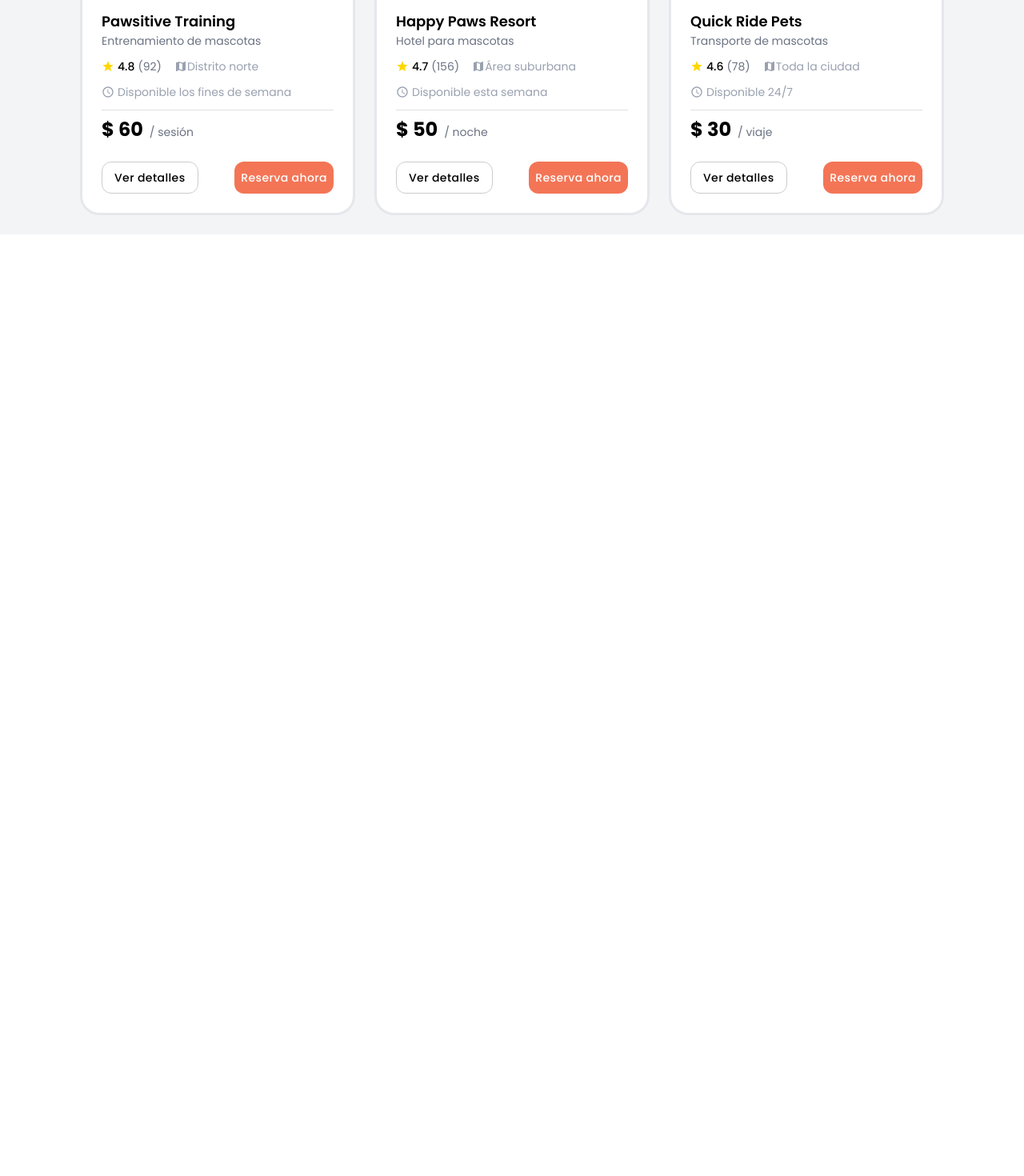
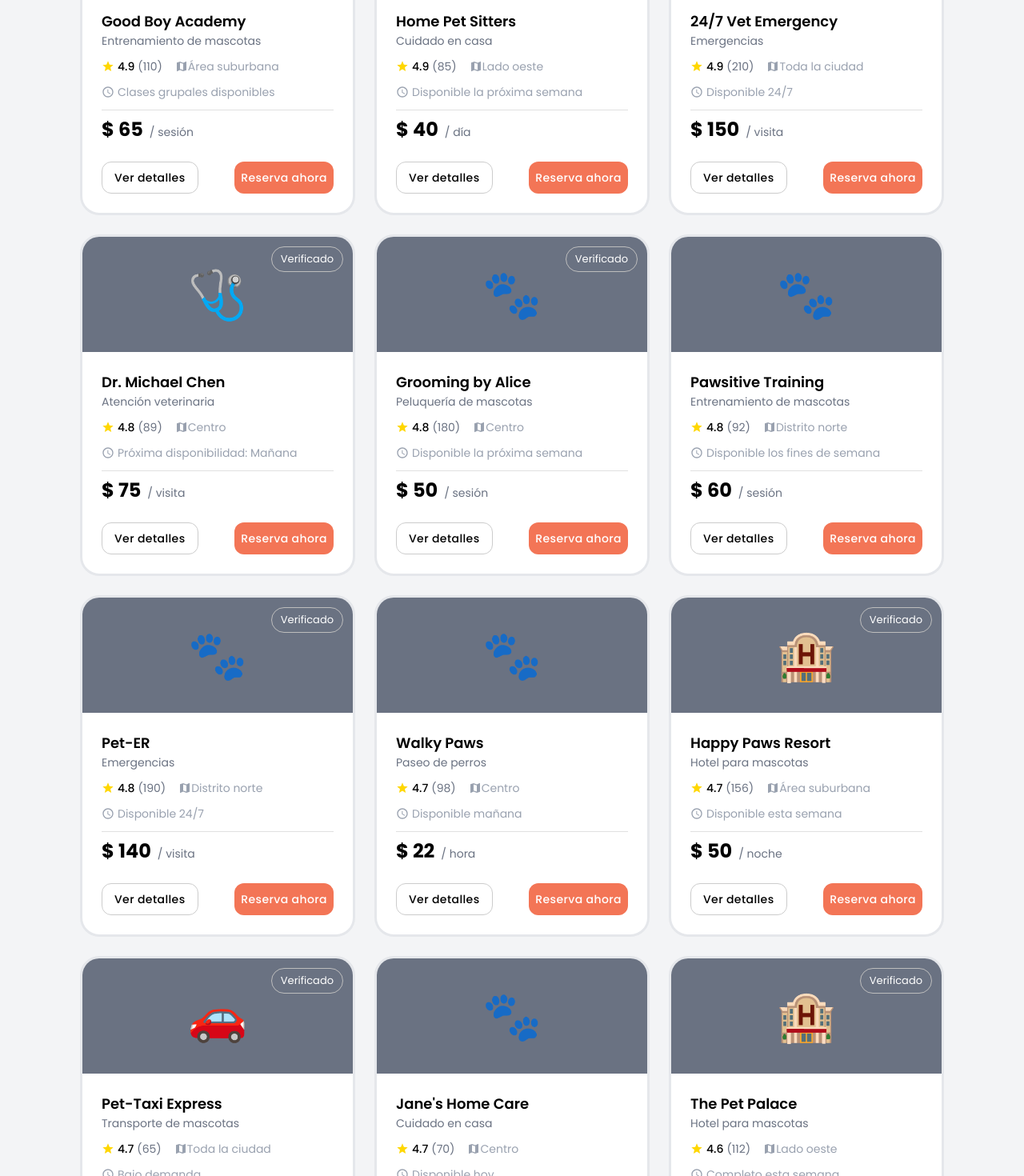
Before and after one commit to ArmandoCanche/Pets-Ride-App, a React (Vite) app in the folder frontend/: page /client/search in a window 1280 px wide. Shown: the part 920-2390 px from the top of the page at 80% size. Before the commit the page ends 1213 px from the top, so only its background shows below. Built offline with nearby package versions, Linux system fonts and the light colour scheme.

Commit message:
Cliente -> Panel && Servicios

```diff
--- a/frontend/src/Components/CategoryCard.jsx
+++ b/frontend/src/Components/CategoryCard.jsx
@@ -3,19 +3,19 @@ import React from 'react'; // <-- 1. NECESITAS IMPORTAR REACT
 
 export default function CategoryCard({category, icon: Icon, colorText, colorBg}){
     return (
-        <div className="flex flex-col items-center h-full border-2 border-gray-200 rounded-lg p-6 gap-4 bg-white col-span-3 lg:col-span-3 xl:col-span-3">
-            <div
-            >
+        <div className="flex flex-col items-center h-full border-3 border-gray-200 rounded-lg p-6 gap-4 bg-white col-span-3 lg:col-span-3 xl:col-span-3  cursor-pointer
+               hover:border-[#005c71]
+               hover:scale-105
+               transition duration-300 ease-in-out">
                 {Icon && (
                 <Icon sx={{
                     background:colorBg,
                     color:colorText,
                     fontSize:'3.5rem',
                     padding:'0.7rem',
-                    borderRadius:'0.8rem'
+                    borderRadius:'0.8rem',
                 }} />
                 )}
-            </div>
             <p className="text-md font-medium text-center">{category}</p>
         </div>
     )
--- a/frontend/src/Pages/Client/DashboardHomeClient.jsx
+++ b/frontend/src/Pages/Client/DashboardHomeClient.jsx
@@ -1,6 +1,5 @@
 import React, { useState } from 'react';
 import { Transition } from '@headlessui/react';
-
 
 // MUI Components
 import { Button, Snackbar, Alert } from '@mui/material';
@@ -100,6 +99,16 @@ const myPets = [
     },
   ]
 
+const categoryToQueryParam = {
+  "Paseo de perro": "paseo",
+  "Veterinaria": "veterinaria",
+  "Transporte": "transporte",
+  "Hoteles": "hoteles",
+  "Peluquería": "peluqueria",
+  "Entrenamiento": "entrenamiento",
+  "Cuidado en casa": "cuidado en casa",
+  "Emergencias": "emergencias",
+};
   const handleViewDetails = (booking) => {
     const detailedBooking = {
       ...booking,
@@ -161,10 +170,18 @@ const myPets = [
             </div>
 
             <div className='w-full h-auto grid grid-cols-12 gap-6'>
-              <CategoryCard category="Paseo" icon={PetsIcon} colorText="#005c71" colorBg="#e3f6f8" />
-              <CategoryCard category="Veterinaria" icon={VaccinesIcon} colorText="#f97316" colorBg="#ffedd5" />
-              <CategoryCard category="Transporte" icon={ElectricMopedIcon} colorText="#005c71" colorBg="#e3f6f8" />
-              <CategoryCard category="Hoteles" icon={ApartmentIcon} colorText="#f97316" colorBg="#ffedd5" />
+              <Link to={`/client/search?type=${categoryToQueryParam["Paseo de perro"]}`} className="col-span-3 lg:col-span-3 xl:col-span-3">
+              <CategoryCard category="Paseo de perro" icon={PetsIcon} colorText="#005c71" colorBg="#e3f6f8" />
+              </Link>
+              <Link to={`/client/search?type=${categoryToQueryParam["Veterinaria"]}`} className="col-span-3 lg:col-span-3 xl:col-span-3">
+                <CategoryCard category="Veterinaria" icon={VaccinesIcon} colorText="#f97316" colorBg="#ffedd5" />
+              </Link>
+              <Link to={`/client/search?type=${categoryToQueryParam["Transporte"]}`} className="col-span-3 lg:col-span-3 xl:col-span-3">
+                <CategoryCard category="Transporte" icon={ElectricMopedIcon} colorText="#005c71" colorBg="#e3f6f8" />
+              </Link>
+              <Link to={`/client/search?type=${categoryToQueryParam["Hoteles"]}`} className="col-span-3 lg:col-span-3 xl:col-span-3">
+                <CategoryCard category="Hoteles" icon={ApartmentIcon} colorText="#f97316" colorBg="#ffedd5" />
+              </Link>
               <Transition
                 show={showServices}
                 as="div"
@@ -177,12 +194,13 @@ const myPets = [
                 leaveFrom="opacity-100 translate-y-0"
                 leaveTo="opacity-0 translate-y-1"
               >
-                <CategoryCard category="Peluquería" icon={ContentCutIcon} colorText="#005c71" colorBg="#e3f6f8" />
+                <CategoryCard category="Peluqueria" icon={ContentCutIcon} colorText="#005c71" colorBg="#e3f6f8" />
               </Transition>
 
               <Transition
                 show={showServices}
-                as="div"
+                as={Link}
+                to={`/client/search?type=${categoryToQueryParam["Entrenamiento"]}`}
                 className="col-span-3 lg:col-span-3 xl:col-span-3"
 
                 enter="transition ease-out duration-300"
@@ -197,7 +215,8 @@ const myPets = [
 
               <Transition
                 show={showServices}
-                as="div"
+                as={Link}
+                to={`/client/search?type=${categoryToQueryParam["Cuidado en casa"]}`}
                 className="col-span-3 lg:col-span-3 xl:col-span-3"
 
                 enter="transition ease-out duration-300"
@@ -212,7 +231,8 @@ const myPets = [
 
               <Transition
                 show={showServices}
-                as="div"
+                as={Link}
+                to={`/client/search?type=${categoryToQueryParam["Emergencias"]}`}
                 className="col-span-3 lg:col-span-3 xl:col-span-3"
 
                 enter="transition ease-out duration-300"
--- a/frontend/src/Pages/Client/DashboardServices.jsx
+++ b/frontend/src/Pages/Client/DashboardServices.jsx
@@ -3,6 +3,7 @@ import React, { useState } from 'react'; // Added React import
 // import { ServiceCard } from "@/components/service-card"; // Keep custom component
 // import { ServiceDetailModal } from "@/components/service-detail-modal"; // Keep custom componentç
 import { Transition } from '@headlessui/react';
+import { useSearchParams } from 'react-router-dom';
 
 // MUI Imports
 import {
@@ -29,15 +30,19 @@ import SearchCard from '../../Components/SearchCard';
 // import AutoAwesomeIcon from '@mui/icons-material/AutoAwesome';
 
 export default function SearchServicesPage() {
+
+  const [searchParams] = useSearchParams();
+  const initialServiceType = searchParams.get('type') || 'all';
+  const hasInitialFilter = initialServiceType !== 'all';
+
   const [searchQuery, setSearchQuery] = useState("");
-  const [serviceType, setServiceType] = useState("all");
+  const [serviceType, setServiceType] = useState(initialServiceType);
   const [location, setLocation] = useState("");
   const [sortBy, setSortBy] = useState("rating");
-  const [showFilters, setShowFilters] = useState(false);
+  const [showFilters, setShowFilters] = useState(hasInitialFilter);
   const [selectedService, setSelectedService] = useState(null); // Removed <any>
   const [isModalOpen, setIsModalOpen] = useState(false);
 
-  // Mock data - in real app, this would come from API/database
 const services = [
   {
     providerName: "Sarah Johnson",
@@ -51,6 +56,17 @@ const services = [
     verified: true,
   },
   {
+    providerName: "Walky Paws",
+    serviceType: "Paseo de perros",
+    rating: 4.7,
+    reviewCount: 98,
+    price: 22,
+    priceUnit: "hora",
+    location: "Centro",
+    availability: "Disponible mañana",
+    verified: false,
+  },
+  {
     providerName: "Dr. Michael Chen",
     serviceType: "Atención veterinaria",
     rating: 4.8,
@@ -59,6 +75,17 @@ const services = [
     priceUnit: "visita",
     location: "Centro",
     availability: "Próxima disponibilidad: Mañana",
+    verified: true,
+  },
+  {
+    providerName: "Clínica PetCare",
+    serviceType: "Atención veterinaria",
+    rating: 4.9,
+    reviewCount: 150,
+    price: 80,
+    priceUnit: "visita",
+    location: "Distrito norte",
+    availability: "Disponible hoy",
     verified: true,
   },
   {
@@ -73,6 +100,17 @@ const services = [
     verified: true,
   },
   {
+    providerName: "The Pet Palace",
+    serviceType: "Hotel para mascotas",
+    rating: 4.6,
+    reviewCount: 112,
+    price: 45,
+    priceUnit: "noche",
+    location: "Lado oeste",
+    availability: "Completo esta semana",
+    verified: true,
+  },
+  {
     providerName: "Emma Wilson",
     serviceType: "Peluquería de mascotas",
     rating: 4.9,
@@ -81,6 +119,17 @@ const services = [
     priceUnit: "sesión",
     location: "Lado oeste",
     availability: "Disponible hoy",
+    verified: true,
+  },
+  {
+    providerName: "Grooming by Alice",
+    serviceType: "Peluquería de mascotas",
+    rating: 4.8,
+    reviewCount: 180,
+    price: 50,
+    priceUnit: "sesión",
+    location: "Centro",
+    availability: "Disponible la próxima semana",
     verified: true,
   },
   {
@@ -95,6 +144,17 @@ const services = [
     verified: false,
   },
   {
+    providerName: "Pet-Taxi Express",
+    serviceType: "Transporte de mascotas",
+    rating: 4.7,
+    reviewCount: 65,
+    price: 35,
+    priceUnit: "viaje",
+    location: "Toda la ciudad",
+    availability: "Bajo demanda",
+    verified: true,
+  },
+  {
     providerName: "Pawsitive Training",
     serviceType: "Entrenamiento de mascotas",
     rating: 4.8,
@@ -104,6 +164,61 @@ const services = [
     location: "Distrito norte",
     availability: "Disponible los fines de semana",
     verified: false,
+  },
+  {
+    providerName: "Good Boy Academy",
+    serviceType: "Entrenamiento de mascotas",
+    rating: 4.9,
+    reviewCount: 110,
+    price: 65,
+    priceUnit: "sesión",
+    location: "Área suburbana",
+    availability: "Clases grupales disponibles",
+    verified: true,
+  },
+  {
+    providerName: "Home Pet Sitters",
+    serviceType: "Cuidado en casa",
+    rating: 4.9,
+    reviewCount: 85,
+    price: 40,
+    priceUnit: "día",
+    location: "Lado oeste",
+    availability: "Disponible la próxima semana",
+    verified: true,
+  },
+  {
+    providerName: "Jane's Home Care",
+    serviceType: "Cuidado en casa",
+    rating: 4.7,
+    reviewCount: 70,
+    price: 35,
+    priceUnit: "día",
+    location: "Centro",
+    availability: "Disponible hoy",
+    verified: false,
+  },
+  {
+    providerName: "24/7 Vet Emergency",
+    serviceType: "Emergencias",
+    rating: 4.9,
+    reviewCount: 210,
+    price: 150,
+    priceUnit: "visita",
+    location: "Toda la ciudad",
+    availability: "Disponible 24/7",
+    verified: true,
+  },
+  {
+    providerName: "Pet-ER",
+    serviceType: "Emergencias",
+    rating: 4.8,
+    reviewCount: 190,
+    price: 140,
+    priceUnit: "visita",
+    location: "Distrito norte",
+    availability: "Disponible 24/7",
+    verified: true,
   },
 ];
 
@@ -209,12 +324,14 @@ const services = [
                     sx={{borderRadius:3}}
                   >
                     <MenuItem value="all">Todos los Servicios</MenuItem>
-                    <MenuItem value="walking">Paseo de Perros</MenuItem>
-                    <MenuItem value="veterinary">Cuidado Veterinario</MenuItem>
-                    <MenuItem value="hotel">Hotel para Mascotas</MenuItem>
-                    <MenuItem value="grooming">Peluquería</MenuItem>
-                    <MenuItem value="transport">Transporte</MenuItem>
-                    <MenuItem value="training">Entrenamiento</MenuItem>
+                    <MenuItem value="paseo">Paseo de Perros</MenuItem>
+                    <MenuItem value="veterinaria">Atención veterinaria</MenuItem>
+                    <MenuItem value="transporte">Transporte</MenuItem>
+                    <MenuItem value="hotel">Hoteles</MenuItem>
+                    <MenuItem value="peluqueria">Peluquería</MenuItem>
+                    <MenuItem value="entrenamiento">Entrenamiento</MenuItem>
+                    <MenuItem value="cuidado en casa">Cuidado en casa</MenuItem>
+                    <MenuItem value="emergencias">Emergencias</MenuItem>
                   </Select>
                 </FormControl>
                  <TextField
```
Lines whose indentation alone changed are shown as unchanged.
